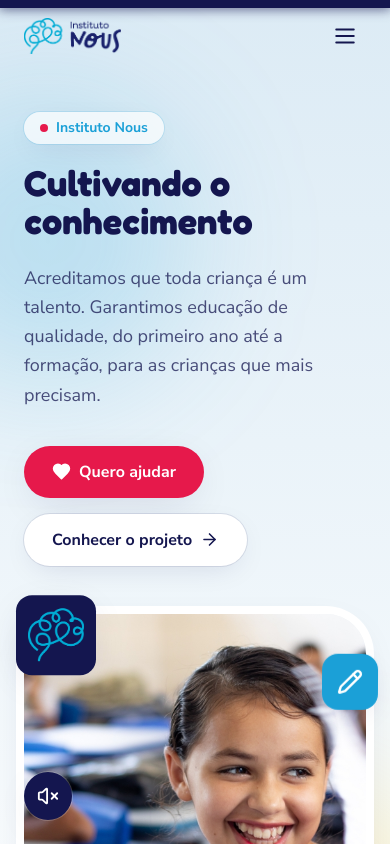
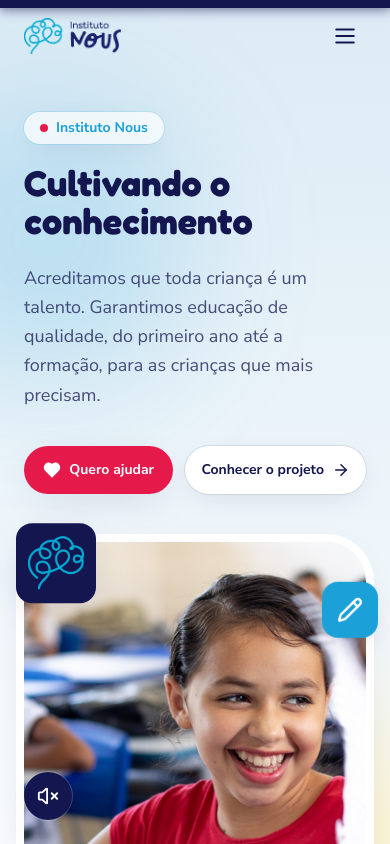
Before and after one commit to midiai9/institutonous, a React (Vite) app: page / in a window 390 px wide. Shown: the top 844 px of the page. Built offline with nearby package versions, Linux system fonts and the light colour scheme.

Commit message:
fix(mobile): CTAs do hero na mesma linha dividindo a largura (Quero ajudar + Conhecer o projeto)

```diff
--- a/src/components/Hero.tsx
+++ b/src/components/Hero.tsx
@@ -53,20 +53,20 @@ export default function Hero() {
             {HERO.subtitle}
           </motion.p>
 
-          <motion.div variants={item} className="mt-9 flex flex-wrap items-center gap-4">
+          <motion.div variants={item} className="mt-9 flex items-center gap-3 sm:gap-4">
             <a
               href="#ajude"
-              className="group inline-flex items-center gap-2 rounded-full bg-magenta px-7 py-3.5 text-base font-bold text-white shadow-soft transition-transform hover:scale-[1.04] active:scale-95"
+              className="group inline-flex flex-1 items-center justify-center gap-2 whitespace-nowrap rounded-full bg-magenta px-4 py-3.5 text-sm font-bold text-white shadow-soft transition-transform hover:scale-[1.04] active:scale-95 sm:flex-none sm:px-7 sm:text-base"
             >
-              <Heart size={19} className="fill-white transition-transform duration-300 group-hover:scale-125" />
+              <Heart size={18} className="shrink-0 fill-white transition-transform duration-300 group-hover:scale-125" />
               {HERO.ctaPrimary}
             </a>
             <a
               href="#o-nous"
-              className="group inline-flex items-center gap-2 rounded-full bg-white px-7 py-3.5 text-base font-bold text-navy shadow-card ring-1 ring-navy/10 transition-transform hover:scale-[1.04] active:scale-95"
+              className="group inline-flex flex-1 items-center justify-center gap-2 whitespace-nowrap rounded-full bg-white px-4 py-3.5 text-sm font-bold text-navy shadow-card ring-1 ring-navy/10 transition-transform hover:scale-[1.04] active:scale-95 sm:flex-none sm:px-7 sm:text-base"
             >
               {HERO.ctaSecondary}
-              <ArrowRight size={19} className="transition-transform group-hover:translate-x-1" />
+              <ArrowRight size={18} className="shrink-0 transition-transform group-hover:translate-x-1" />
             </a>
           </motion.div>
         </motion.div>
```
